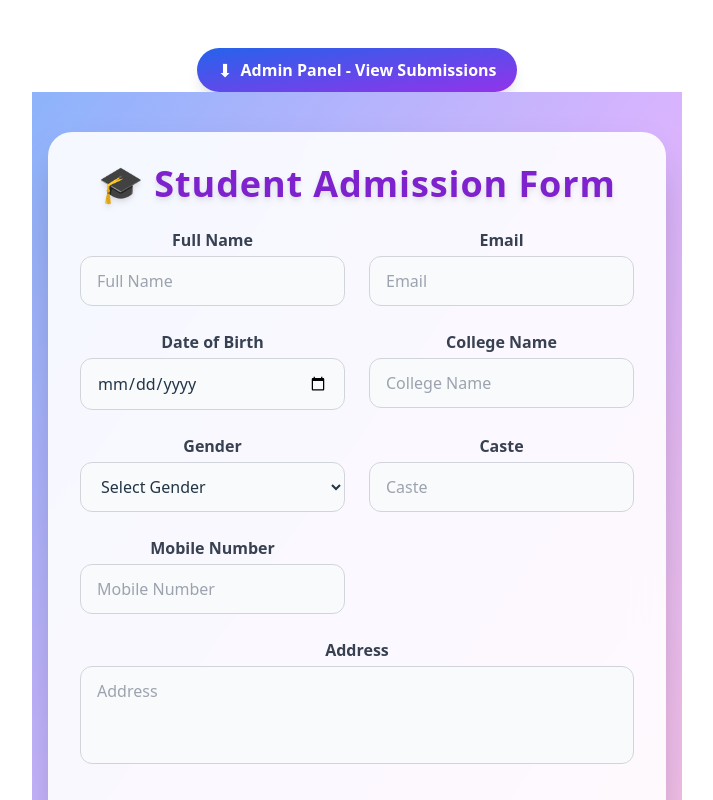
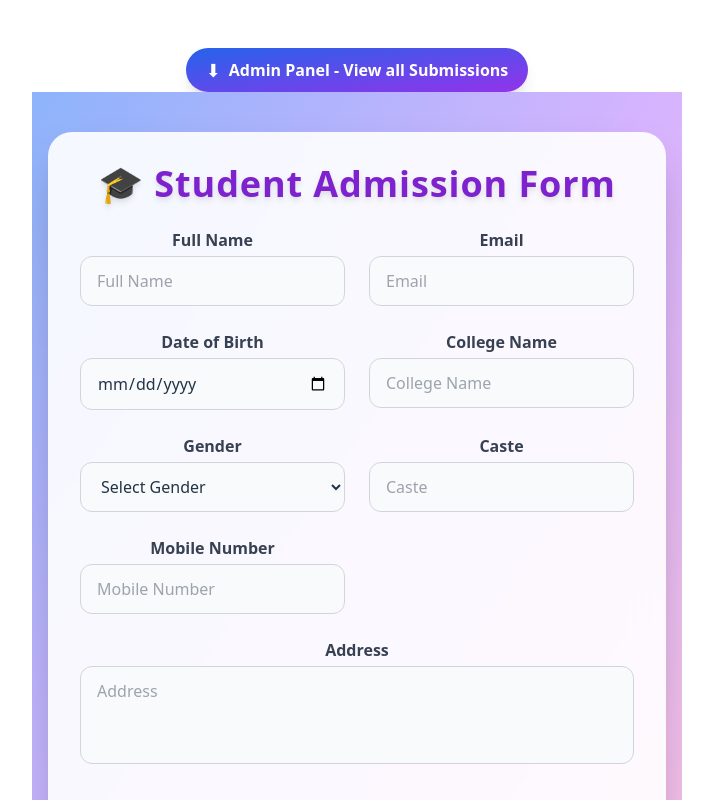
Before and after one commit to vishal7bhalke/contact-wyre, a React (Vite) app in the folder frontend/: page / in a window 1280 px wide. Shown: the top 800 px of the page, without its empty margins (283-996 px from the left). Built offline with nearby package versions, Linux system fonts and the light colour scheme.

Commit message:
Update Contact.jsx

```diff
--- a/frontend/src/Contact.jsx
+++ b/frontend/src/Contact.jsx
@@ -54,7 +54,7 @@ const Contact = () => {
     className="flex items-center gap-2 px-5 py-2 bg-gradient-to-br from-blue-600 to-purple-600 text-white font-semibold rounded-full shadow-lg hover:from-purple-600 hover:to-blue-600 transition-all duration-300"
   >
     <span className="text-lg">⬇</span>
-    <span>Admin Panel - View Submissions</span>
+    <span>Admin Panel - View all Submissions</span>
   </Link>
 </div>
 
```
